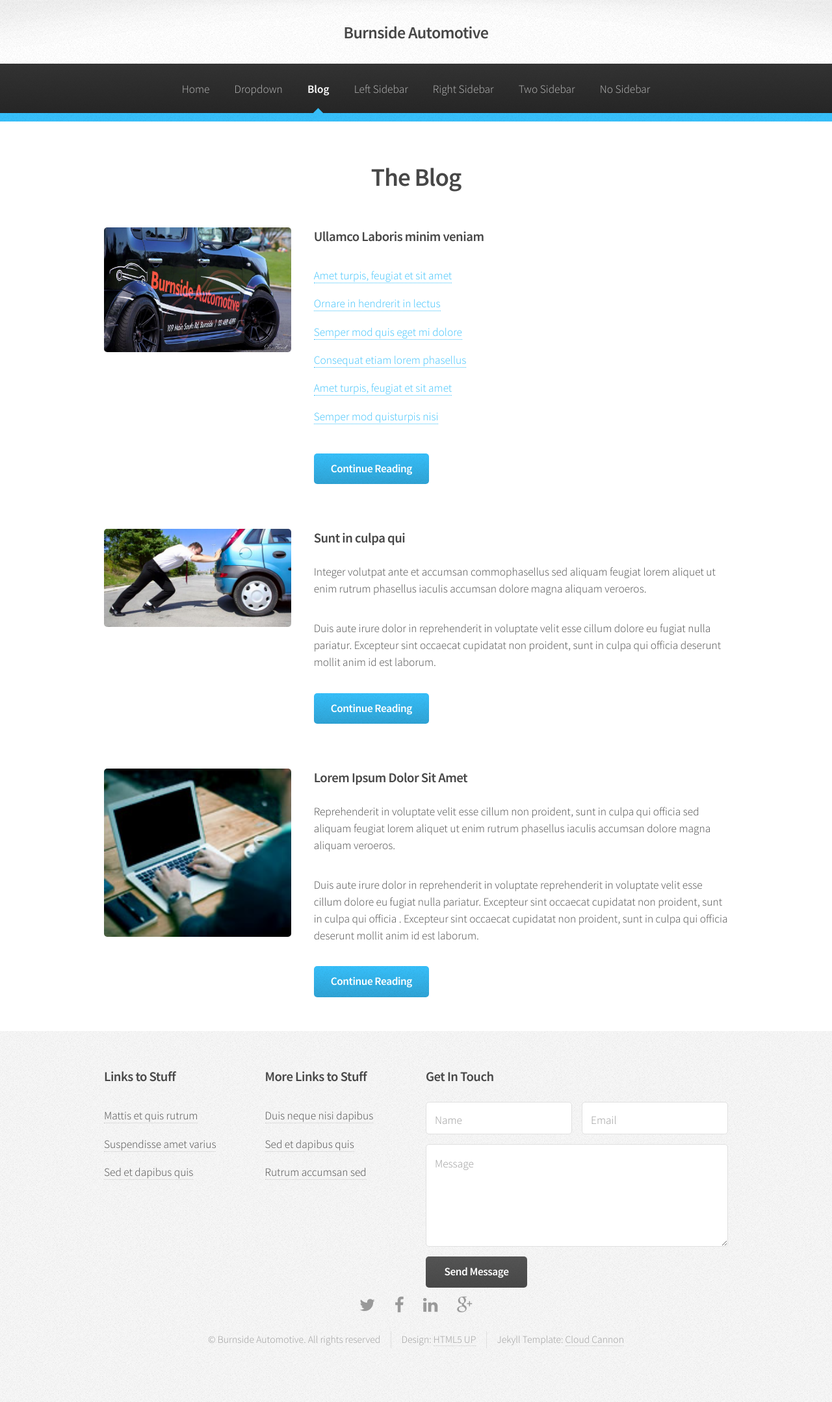
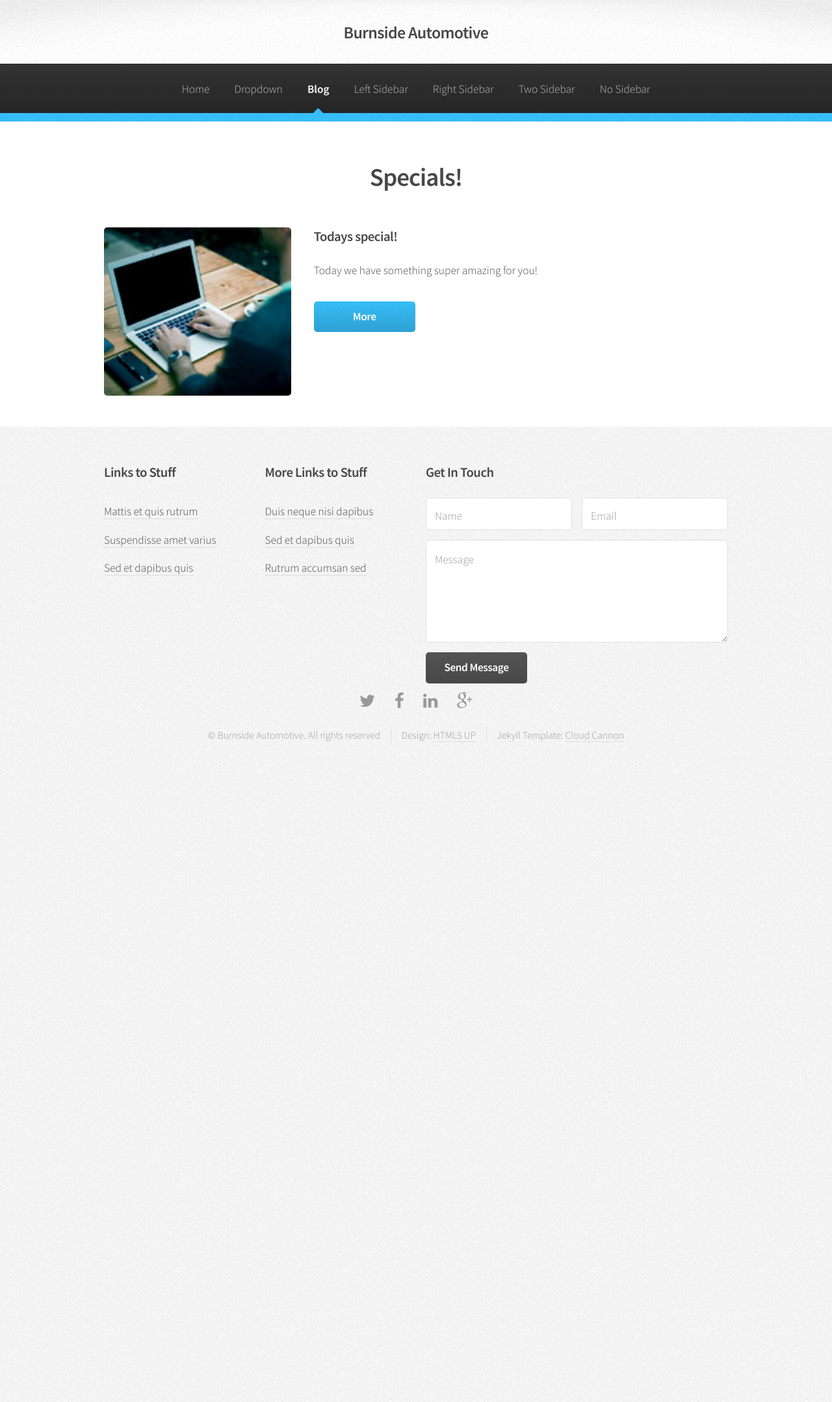
Before and after one commit to ehills/burnsideautomotive, a Jekyll site: the page built from blog/index.html, in a window 1280 px wide. Shown: the whole page at 65% size. Built offline with Jekyll 4.4.1, drawn with Linux system fonts in a browser that asks for light colours; after the commit the page ends 1228 px from its top, so only the background shows below that.

Commit message:
update images

```diff
--- a/_posts/2014-08-20-another-post.md
+++ b/_posts/2014-08-20-another-post.md
@@ -1,8 +1,7 @@
 ---
-title: Lorem Ipsum Dolor Sit Amet
+title: Todays special!
 featured: /assets/images/pic03.jpg
 layout: post
 ---
 
-<p>Reprehenderit in voluptate velit esse cillum non proident, sunt in culpa qui officia  sed aliquam feugiat lorem aliquet ut enim rutrum phasellus iaculis accumsan dolore magna aliquam veroeros.</p>
-<p>Duis aute irure dolor in reprehenderit in voluptate reprehenderit in voluptate velit esse cillum dolore eu fugiat nulla pariatur. Excepteur sint occaecat cupidatat non proident, sunt in culpa qui officia . Excepteur sint occaecat cupidatat non proident, sunt in culpa qui officia deserunt mollit anim id est laborum.</p>
+<p>Today we have something super amazing for you!</p>
--- a/_posts/2014-08-25-test-post.md
+++ /dev/null
@@ -1,8 +0,0 @@
----
-title: Sunt in culpa qui
-featured: /assets/images/pic02.jpg
-layout: post
----
-
-<p>Integer volutpat ante et accumsan commophasellus sed aliquam feugiat lorem aliquet ut enim rutrum phasellus iaculis accumsan dolore magna aliquam veroeros.</p>
-<p>Duis aute irure dolor in reprehenderit in voluptate velit esse cillum dolore eu fugiat nulla pariatur. Excepteur sint occaecat cupidatat non proident, sunt in culpa qui officia deserunt mollit anim id est laborum.</p>
--- a/_posts/2014-08-31-hello-word.md
+++ /dev/null
@@ -1,14 +0,0 @@
----
-title: Ullamco Laboris minim veniam
-featured: /assets/images/pic01.jpg
-layout: post
----
-
-<ul class="links">
-	<li><a href="#">Amet turpis, feugiat et sit amet</a></li>
-	<li><a href="#">Ornare in hendrerit in lectus</a></li>
-	<li><a href="#">Semper mod quis eget mi dolore</a></li>
-	<li><a href="#">Consequat etiam lorem phasellus</a></li>
-	<li><a href="#">Amet turpis, feugiat et sit amet</a></li>
-	<li><a href="#">Semper mod quisturpis nisi</a></li>
-</ul>
--- a/assets/css/style.css
+++ b/assets/css/style.css
@@ -702,7 +702,7 @@
 /* Banner */
 
 	#banner {
-		background-image: url("../images/banner.jpg");
+		background-image: url("../images/banner.png");
 		background-position: center center;
 		background-size: cover;
 		height: 28em;
--- a/assets/sass/style.scss
+++ b/assets/sass/style.scss
@@ -657,7 +657,7 @@
 /* Banner */
 
 	#banner {
-		background-image: url('../images/banner.jpg');
+		background-image: url('../images/banner.png');
 		background-position: center center;
 		background-size: cover;
 		height: 28em;
--- a/blog/index.html
+++ b/blog/index.html
@@ -13,7 +13,7 @@ layout: default
 						<!-- Blog -->
 							<section>
 								<header class="major">
-									<h2>The Blog</h2>
+									<h2>Specials!</h2>
 								</header>
 								{% for post in site.posts offset: 0 limit: 4 %}
 									<div class="row">
@@ -24,7 +24,7 @@ layout: default
 													<h3>{{ post.title }}</h3>
 													{{ post.excerpt }}
 													<footer>
-														<a href="{{ site.baseurl }}{{ post.url }}" class="button">Continue Reading</a>
+														<a href="{{ site.baseurl }}{{ post.url }}" class="button">More</a>
 													</footer>
 												</div>
 											</div>
@@ -33,8 +33,8 @@ layout: default
 									</div>
 								{% endfor %}
 							</section>
-
 					</div>
 				</div>
+			</div>
 		</div>
 	</section>
```
